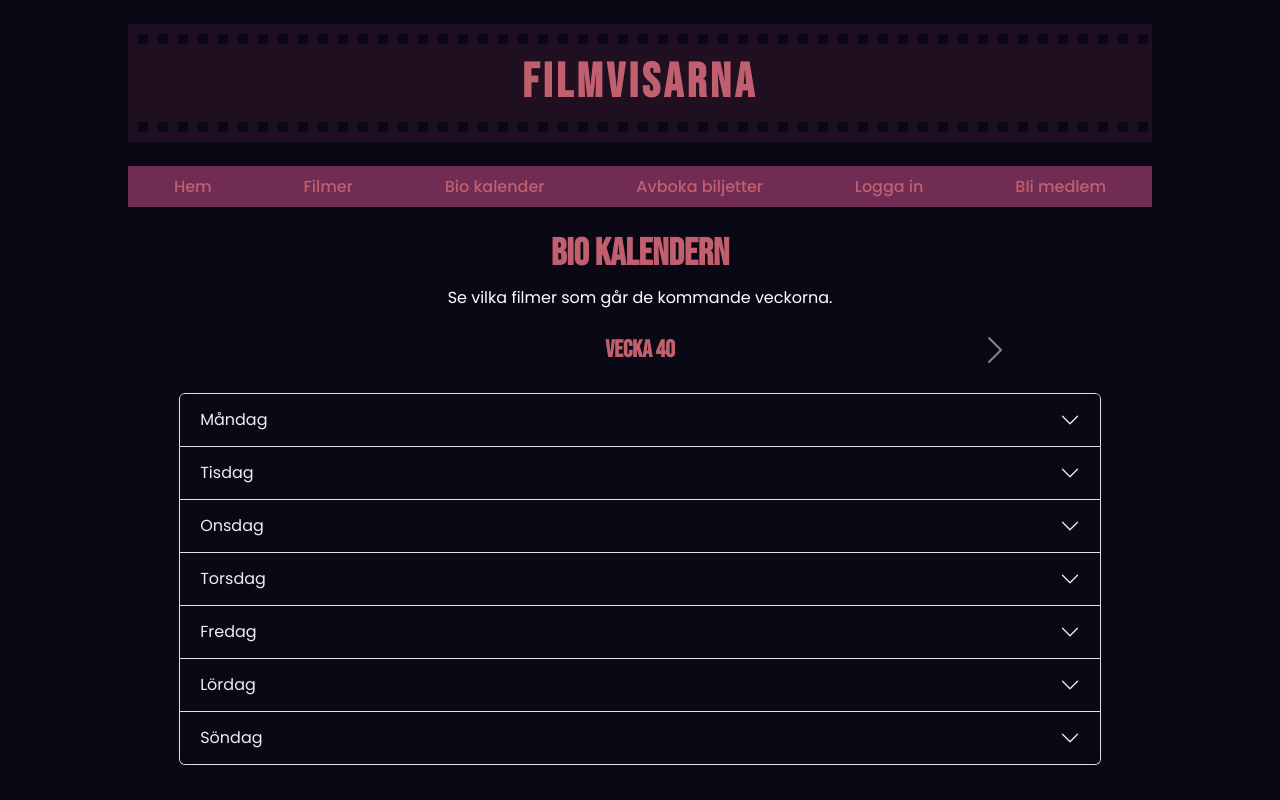
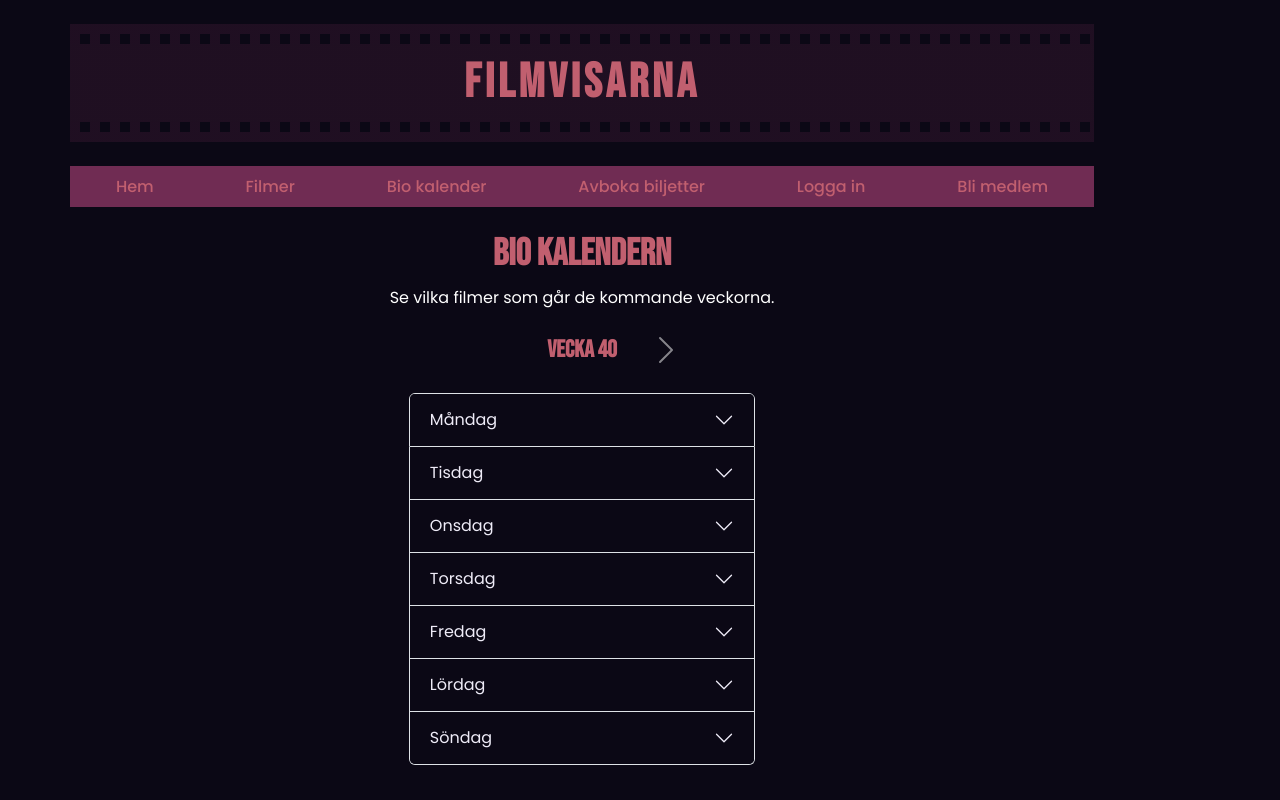
Before and after one commit to staraii/filmvisarna, a React (Vite) app: page /bio-kalender in a window 1280 px wide. Built offline with nearby package versions, Linux system fonts and the light colour scheme.

Commit message:
Update
somewhat fixed width issue maybe perhaps

```diff
--- a/src/App.css
+++ b/src/App.css
@@ -1,13 +1,39 @@
 #root {
- max-width: 1280px;
+  max-width: 1280px;
+  /* Max width for larger screens */
   margin: 0 auto;
   /* Center horizontally */
   text-align: center;
+  /* Center text */
+  width: 100%;
+  /* Use full width on smaller screens */
+  min-width: 1000px;
+  /* Minimum width for better readability */
+  padding: 0 70px;
+  /* Add some padding to prevent edge touch */
+}
+
+/* Media query for screens smaller than 1000px */
+@media (max-width: 1000px) {
+  #root {
+    min-width: 100%;
+    /* Allow full width on smaller screens */
+    padding: 0 10px;
+    /* Adjust padding for smaller screens */
+  }
 }
 
 .app-section {
   display: flex;
   flex-direction: column;
   min-height: 100vh;
-  /* This ensures the section takes at least the full height of the viewport */
+  /* Ensures the section takes at least the full height of the viewport */
 }
+
+/* Optional: Adding styles to child elements to ensure they also center */
+.app-section>div {
+  max-width: 100%;
+  /* Ensure children do not overflow */
+  margin: 0 auto;
+  /* Center children within the app-section */
+}
--- a/src/components/MovieCalendar/MovieCalendar.css
+++ b/src/components/MovieCalendar/MovieCalendar.css
@@ -1,18 +1,25 @@
-.Movie-Calendar {
-  text-align: center;
-  width: 1024px;
-}
+
 
 .Days {
-  width: 85%;
+  width: 100%;
+  /* Use full width */
+  max-width: 1024px;
+  /* Limit max width for larger screens */
   margin: 0 auto;
   margin-top: 20px;
 }
+
 
 .Poster-Container {
   display: flex;
   flex-wrap: wrap;
   justify-content: center;
+  width: 100%;
+  /* Full width for the poster container */
+  max-width: 1024px;
+  /* Ensure consistency with Days */
+  margin: 0 auto;
+  /* Center the Poster Container */
 }
 
 .Days img {
@@ -27,12 +34,15 @@
 .Poster-Description {
   background-color: #c15f6f42;
   max-width: 17rem;
+  /* Fixed width for descriptions */
   margin: 10px;
   text-align: center;
   padding: 10px;
   border-radius: 8px;
   display: flex;
   align-items: center;
+  flex-direction: column;
+  /* Stack title and text vertically */
 }
 
 .Poster-Description h4 {
@@ -44,28 +54,35 @@
   font-size: 1.1rem;
 }
 
+/* Responsive adjustments */
 @media (min-width: 670px) {
   .Poster-Container {
     flex-direction: row;
+    /* Horizontal layout on larger screens */
   }
 
   .Poster-Description {
     flex: 1 1 calc(33.33% - 20px);
+    /* Three items per row with spacing */
   }
 
   .Days {
     width: 90%;
+    /* Use 90% width on larger screens */
   }
 
   .carousel-control-prev {
     left: 10rem;
+    /* Control positioning for larger screens */
   }
 
   .carousel-control-next {
     right: 10rem;
+    /* Control positioning for larger screens */
   }
 }
 
+/* Carousel text styles */
 .carousel-text h3 {
   font-size: 24px;
   margin-top: 10px;
@@ -73,29 +90,39 @@
 
 .carousel-control-prev {
   left: 5rem;
+  /* Control positioning for smaller screens */
 }
 
 .carousel-control-next {
   right: 5rem;
+  /* Control positioning for smaller screens */
 }
 
 .Movie-Button {
   background-color: #c15f6f;
+  /* Button color */
   flex-shrink: 0;
+  /* Prevent button from shrinking */
   font-size: 1.2rem;
+  /* Font size */
 }
 
-
+/* Time Button Container */
 .Time-Button-Container {
   display: flex;
   align-items: center;
   justify-content: space-around;
   margin: 0;
   background-color: #c15f6f42;
+  /* Background color for time buttons */
   border-radius: 0.5rem;
+  /* Rounded corners */
 }
 
+/* Movie Time Text */
 .Movie-Time p {
   font-size: 1.5rem;
+  /* Font size */
   margin: 1rem 0rem 0rem 0rem;
+  /* Margin for spacing */
 }
--- a/src/pages/Cancel-Tickets/Cancel-Tickets.css
+++ b/src/pages/Cancel-Tickets/Cancel-Tickets.css
@@ -1,6 +1,9 @@
 .Cancel-Tickets {
-  width: 1024px;
+  text-align: center;
+
 }
+
+
 
 .Cancel-Tickets-Text {
   margin: 1.5rem;
```
